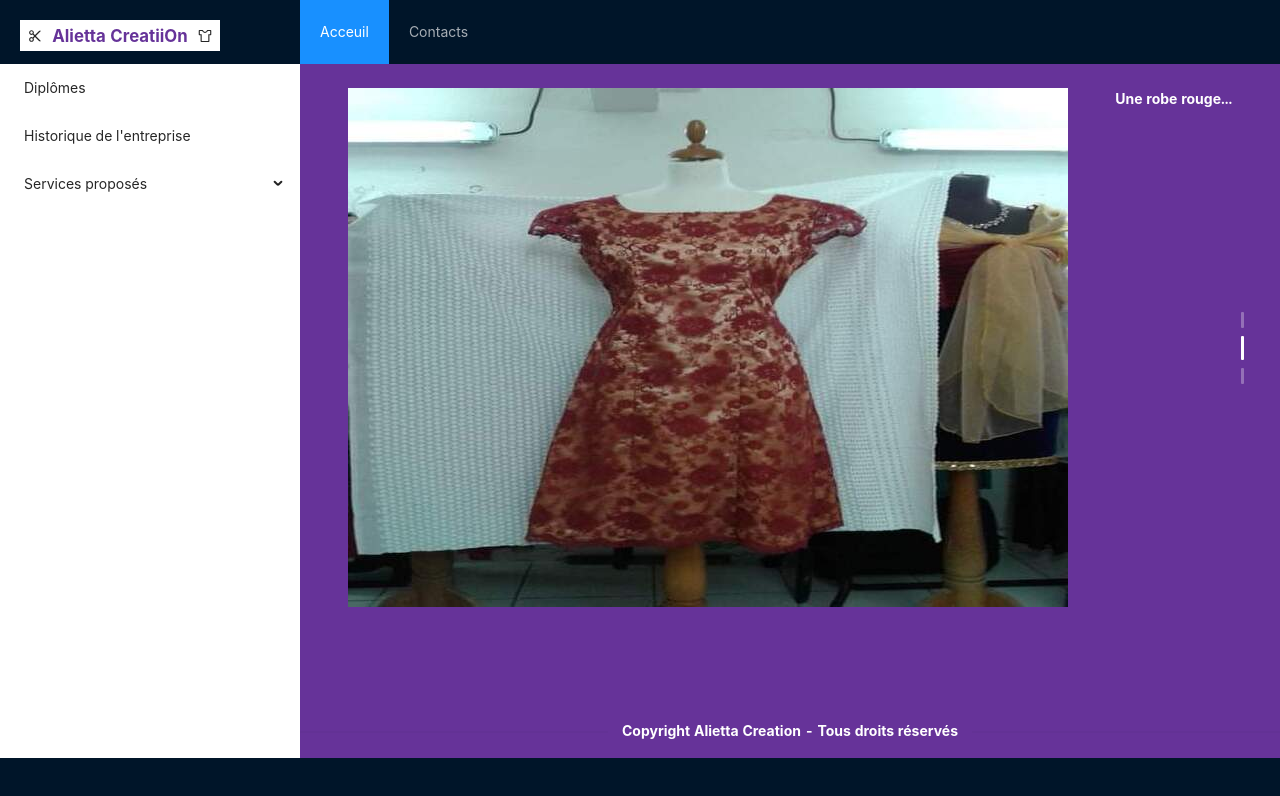
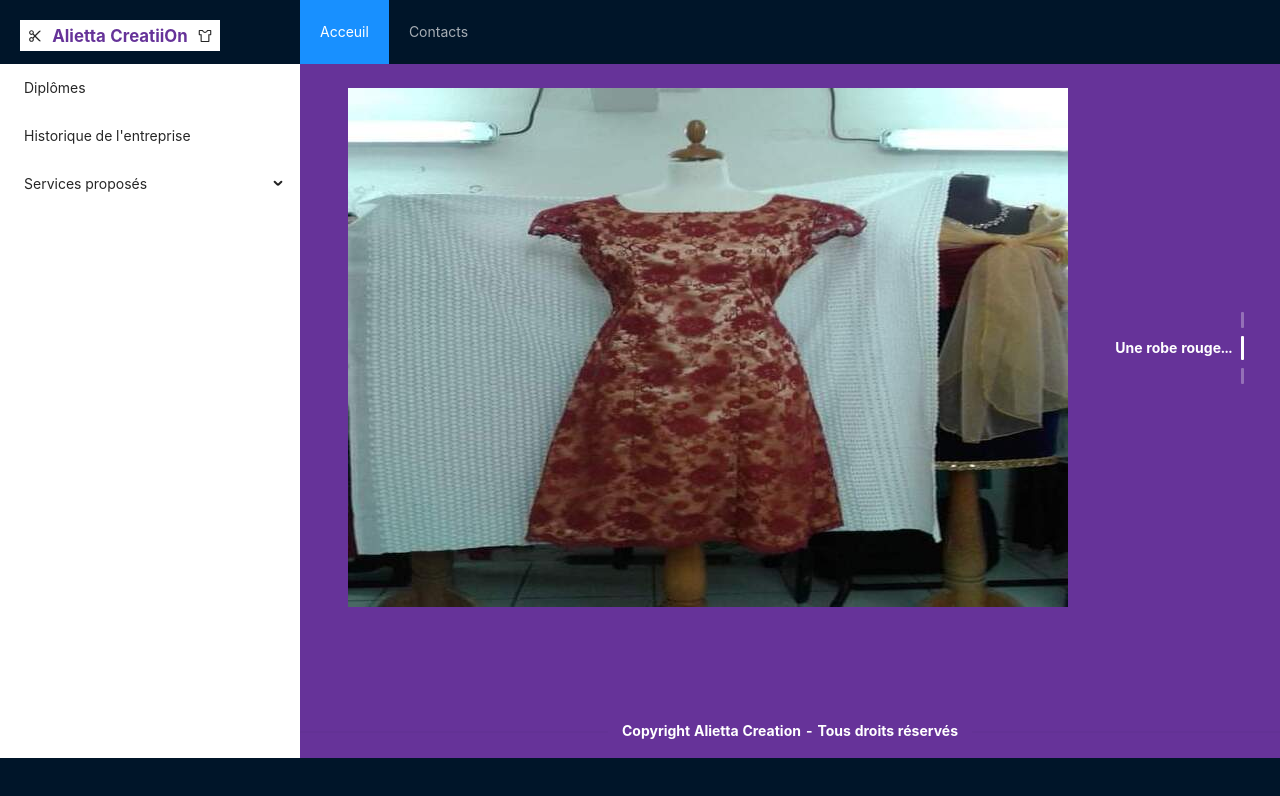
Before and after one commit to Neolau971/neola-a-site, a React (Create React App) app: page / in a window 1280 px wide. Shown: the top 796 px of the page. Built offline with nearby package versions, Linux system fonts and the light colour scheme.

Commit message:
#add style content text

```diff
--- a/src/contents/home/homeContent.tsx
+++ b/src/contents/home/homeContent.tsx
@@ -11,19 +11,43 @@ const HomeContent: React.FC = () => {
       <div>
         <div style={{ display: "flex", justifyContent: 'space-around' }}>
           <img src={defile} alt="slide 1" />
-          <div className="AppText"> Le défiler réaliser à Toulouse, je n'y était pas...</div>
+          <div style={{
+            color: 'white',
+            fontWeight: 'bold',
+            display: 'flex',
+            justifyContent: 'center',
+            alignItems: 'center'
+          }}>
+            Le défiler réaliser à Toulouse, je n'y était pas...
+          </div>
         </div>
       </div>
       <div>
         <div style={{ display: "flex", justifyContent: 'space-around' }}>
           <img src={robe_rouge} alt="slide 1" />
-          <div className="AppText"> Une robe rouge...</div>
+          <div style={{
+            color: 'white',
+            fontWeight: 'bold',
+            display: 'flex',
+            justifyContent: 'center',
+            alignItems: 'center'
+          }}>
+            Une robe rouge...
+          </div>
         </div>
       </div>
       <div>
         <div style={{ display: "flex", justifyContent: 'space-around' }}>
           <img src={tenue_casino} alt="slide 1" />
-          <div className="AppText"> Ma mère et une tenu faite pour le casino de ste françois...</div>
+          <div style={{
+            color: 'white',
+            fontWeight: 'bold',
+            display: 'flex',
+            justifyContent: 'center',
+            alignItems: 'center'
+          }}>
+            Ma mère et une tenu faite pour le casino de ste françois...
+          </div>
         </div>
       </div>
     </Carousel>
```
